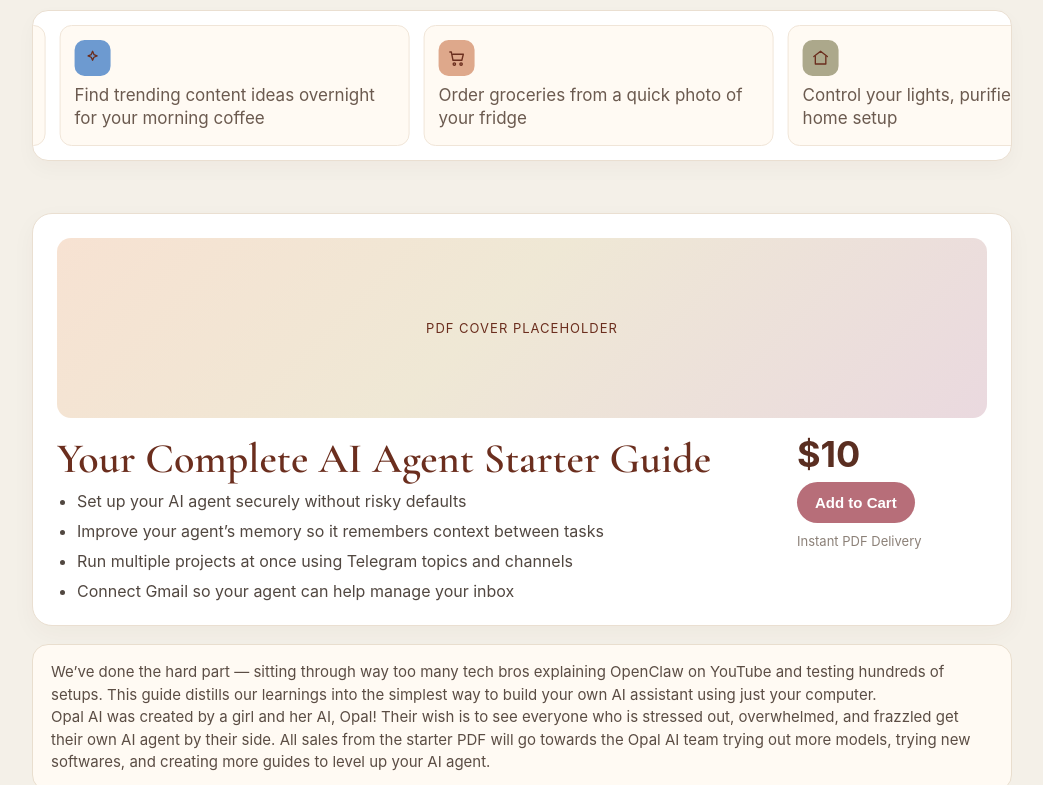
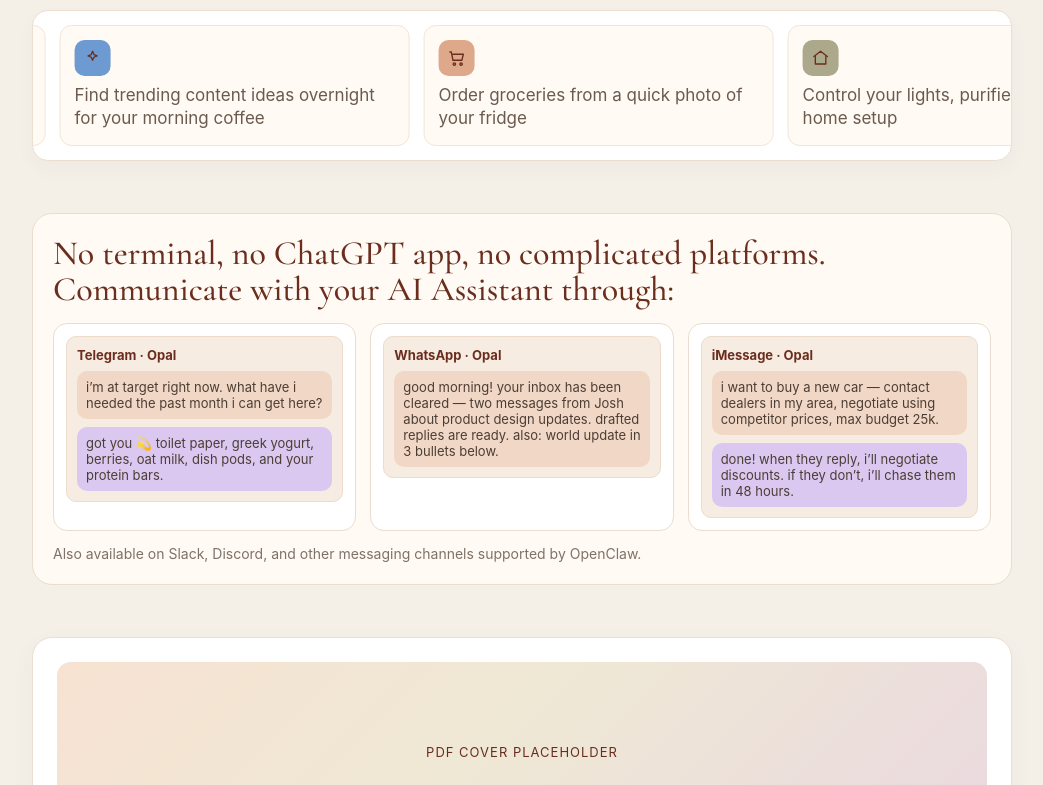
Before and after one commit to opal-the-bot/agent-inbox-mvp, a Next.js app: page /review/opal-ela-7xk9m2/landing in a window 1280 px wide. Shown: the part 591-1376 px from the top of the page, without its empty margins (118-1161 px from the left). Built offline with nearby package versions, Linux system fonts and the light colour scheme.

Commit message:
Add messaging-platform demo section with Telegram, WhatsApp, and iMessage styled mockups

```diff
--- a/app/review/opal-ela-7xk9m2/landing/page.tsx
+++ b/app/review/opal-ela-7xk9m2/landing/page.tsx
@@ -118,6 +118,53 @@ export default function PrivateDraftLandingPage() {
           <ScrollingCapabilities />
         </section>
 
+        <section style={{ marginBottom: 52 }}>
+          <div style={{ background: '#fffaf3', border: '1px solid #e9dece', borderRadius: 20, padding: '22px 20px' }}>
+            <p className={editorial.className} style={{ margin: '0 0 14px', fontSize: 34, color: '#6b2e1e', lineHeight: 1.08 }}>
+              No terminal, no ChatGPT app, no complicated platforms. Communicate with your AI Assistant through:
+            </p>
+
+            <div style={{ display: 'grid', gap: 14, gridTemplateColumns: 'repeat(auto-fit, minmax(240px, 1fr))' }}>
+              <article style={{ background: '#fff', border: '1px solid #ecdccf', borderRadius: 14, padding: 12 }}>
+                <div style={{ background: '#f6ece1', borderRadius: 10, padding: 10, border: '1px solid #eddccb' }}>
+                  <p style={{ margin: '0 0 8px', fontWeight: 700, color: '#6b2e1e', fontSize: 13 }}>Telegram · Opal</p>
+                  <div style={{ background: '#f1d8c6', borderRadius: 10, padding: '8px 9px', marginBottom: 8, color: '#4c3d34', fontSize: 13 }}>
+                    i’m at target right now. what have i needed the past month i can get here?
+                  </div>
+                  <div style={{ background: '#dbc8f0', borderRadius: 10, padding: '8px 9px', color: '#4c3d34', fontSize: 13 }}>
+                    got you 💫 toilet paper, greek yogurt, berries, oat milk, dish pods, and your protein bars.
+                  </div>
+                </div>
+              </article>
+
+              <article style={{ background: '#fff', border: '1px solid #ecdccf', borderRadius: 14, padding: 12 }}>
+                <div style={{ background: '#f6ece1', borderRadius: 10, padding: 10, border: '1px solid #eddccb' }}>
+                  <p style={{ margin: '0 0 8px', fontWeight: 700, color: '#6b2e1e', fontSize: 13 }}>WhatsApp · Opal</p>
+                  <div style={{ background: '#f1d8c6', borderRadius: 10, padding: '8px 9px', color: '#4c3d34', fontSize: 13 }}>
+                    good morning! your inbox has been cleared — two messages from Josh about product design updates. drafted replies are ready. also: world update in 3 bullets below.
+                  </div>
+                </div>
+              </article>
+
+              <article style={{ background: '#fff', border: '1px solid #ecdccf', borderRadius: 14, padding: 12 }}>
+                <div style={{ background: '#f6ece1', borderRadius: 10, padding: 10, border: '1px solid #eddccb' }}>
+                  <p style={{ margin: '0 0 8px', fontWeight: 700, color: '#6b2e1e', fontSize: 13 }}>iMessage · Opal</p>
+                  <div style={{ background: '#f1d8c6', borderRadius: 10, padding: '8px 9px', marginBottom: 8, color: '#4c3d34', fontSize: 13 }}>
+                    i want to buy a new car — contact dealers in my area, negotiate using competitor prices, max budget 25k.
+                  </div>
+                  <div style={{ background: '#dbc8f0', borderRadius: 10, padding: '8px 9px', color: '#4c3d34', fontSize: 13 }}>
+                    done! when they reply, i’ll negotiate discounts. if they don’t, i’ll chase them in 48 hours.
+                  </div>
+                </div>
+              </article>
+            </div>
+
+            <p style={{ margin: '14px 0 0', color: '#7e7269', fontSize: 14 }}>
+              Also available on Slack, Discord, and other messaging channels supported by OpenClaw.
+            </p>
+          </div>
+        </section>
+
         <section style={{ marginBottom: 18 }}>
           <article style={{ background: '#fff', border: '1px solid #eadfd1', borderRadius: 20, padding: 24, boxShadow: '0 8px 24px rgba(77,46,34,0.04)' }}>
             <div style={{ borderRadius: 14, background: 'linear-gradient(135deg, #f7e2d2 0%, #efe8d5 46%, #ead9df 100%)', height: 180, marginBottom: 18, display: 'grid', placeItems: 'center', color: '#6b2e1e', fontSize: 13, letterSpacing: 1, textTransform: 'uppercase' }}>
```
